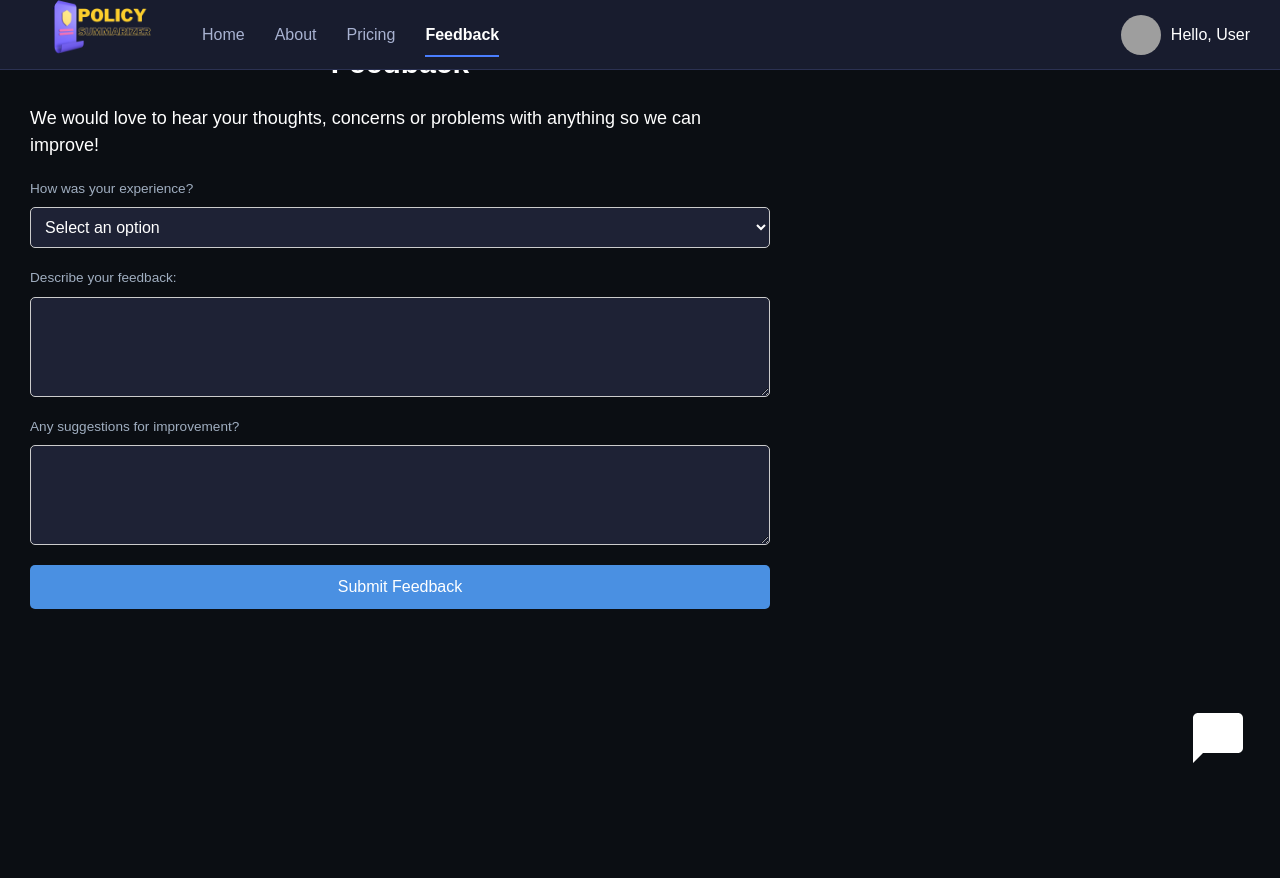
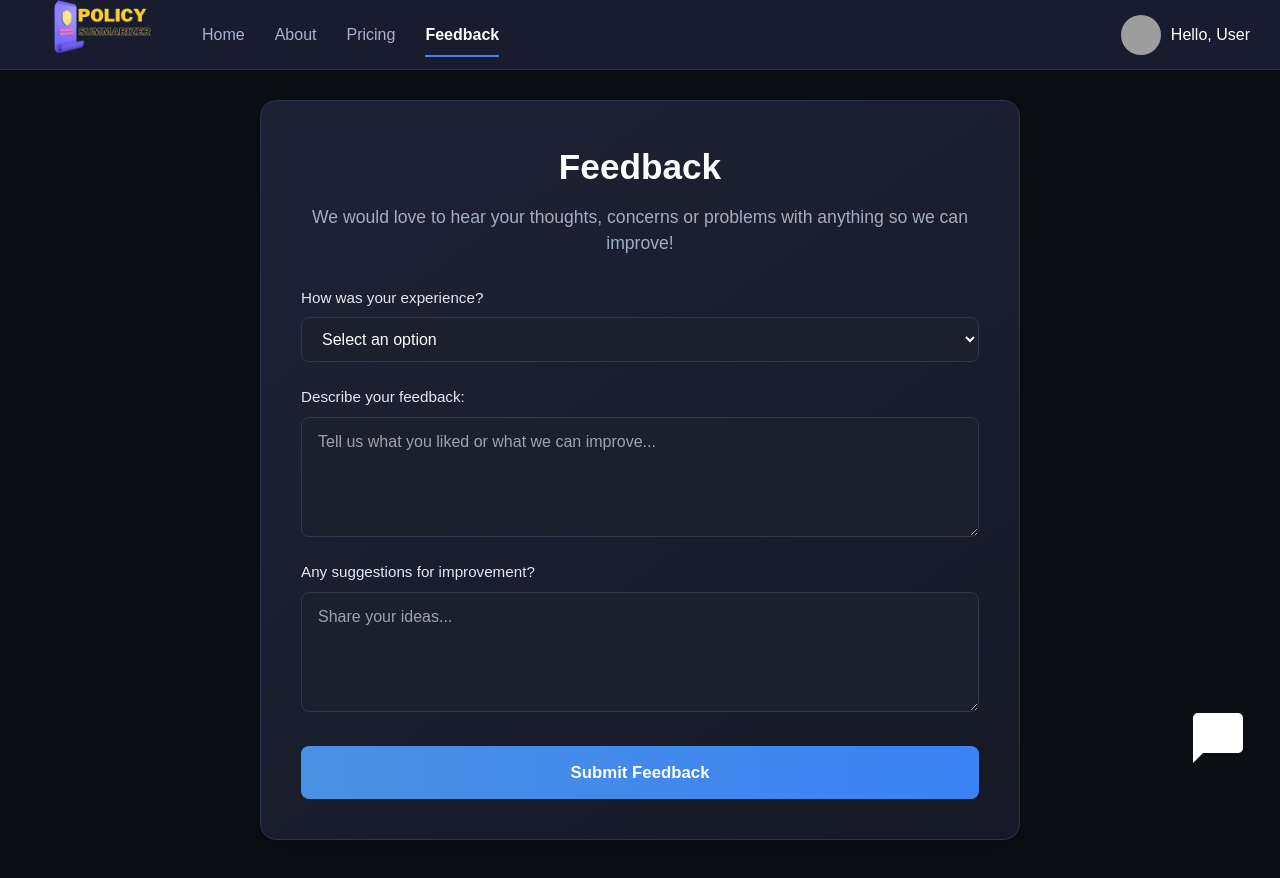
Before and after one commit to Ro706/project_policy, a React (Vite) app: page /feedback in a window 1280 px wide. Before the commit the page ends 800 px from the top, so only its background shows below. Built offline with nearby package versions, Linux system fonts and the light colour scheme; no server answers; sample sign-in values are in the browser's storage; grey boxes are pictures that could not be loaded.

Commit message:
update [27-11-2025] update feedback form UI and fixing each page marginTop

```diff
--- a/src/App.jsx
+++ b/src/App.jsx
@@ -14,6 +14,7 @@ import { Navigate } from "react-router-dom";
 import "./account.css";
 import "./components/Chatbot.css";
 import VerifyOtp from "./pages/VerifyOtp";
+import './feedback.css';
 
 const ProtectedRoute = ({ element }) => {
   const isAuthenticated = localStorage.getItem("token");
--- a/src/feedback.css
+++ b/src/feedback.css
@@ -1,32 +1,47 @@
 .feedback-container {
-  padding: 30px;
+  padding: 100px 20px 40px 20px; /* Top padding for navbar clearance */
   color: white;
   max-width: 800px;
-  margin-top: 10px;
+  margin: 0 auto;
+  min-height: 100vh;
+  display: flex;
+  flex-direction: column;
+  align-items: center;
 }
 
-.feedback-container h2{
-  text-align: center;
-  margin-bottom: 20px;
-  font-weight: 700;
-  font-size: 30px;
+.feedback-card {
+  background: linear-gradient(145deg, #1e2235, #161925);
+  padding: 40px;
+  border-radius: 16px;
+  border: 1px solid #2a314e;
+  box-shadow: 0 10px 30px rgba(0, 0, 0, 0.3);
+  width: 100%;
 }
 
-.feedback-container p {
-  text-align: left;
-  font-size: 18px;
+.feedback-header {
+  text-align: center;
+  margin-bottom: 30px;
 }
-@media screen  and (max-width: 600px) {
-  .feedback-container {
-    margin-top: -350px;
-  }
 
+.feedback-header h2 {
+  margin: 0 0 10px 0;
+  font-size: 2.2em;
+  font-weight: 700;
+  background: white;
+  -webkit-background-clip: text;
+  -webkit-text-fill-color: transparent;
 }
+
+.feedback-header p {
+  color: #a0aec0;
+  font-size: 1.1em;
+  line-height: 1.5;
+}
+
 .feedback-form {
   display: flex;
   flex-direction: column;
-  gap: 20px;
-  margin-top: 20px;
+  gap: 24px;
 }
 
 .form-group {
@@ -35,63 +50,109 @@
 }
 
 .form-group label {
-  margin-bottom: 5px;
-  font-weight: bold;
+  margin-bottom: 8px;
+  font-weight: 500;
+  color: #e2e8f0;
+  font-size: 0.95em;
 }
 
 .form-group select,
 .form-group textarea {
-  padding: 10px;
-  border-radius: 5px;
-  border: 1px solid #ccc;
-  background-color: #1e2235;
-  color: white;
+  padding: 12px 16px;
+  border-radius: 8px;
+  border: 1px solid #2d3748;
+  background-color: #1a202c;
+  color: #fff;
+  font-size: 1em;
+  transition: all 0.2s ease;
+  outline: none;
+}
+
+.form-group select:focus,
+.form-group textarea:focus {
+  border-color: #4a90e2;
+  box-shadow: 0 0 0 3px rgba(74, 144, 226, 0.1);
+  background-color: #171d2d;
 }
 
 .form-group textarea {
   resize: vertical;
-  min-height: 100px;
+  min-height: 120px;
 }
 
 .feedback-form button {
-  padding: 10px;
-  border-radius: 5px;
+  padding: 14px;
+  border-radius: 8px;
   border: none;
   cursor: pointer;
-  background-color: #4a90e2;
+  background: linear-gradient(90deg, #4a90e2, #3b82f6);
   color: white;
-  font-size: 16px;
+  font-size: 1.05em;
+  font-weight: 600;
+  transition: transform 0.1s, box-shadow 0.2s;
+  margin-top: 10px;
 }
 
-.feedback-message {
-  background-color: #03a93a;
-  color: white;
-  padding: 15px;
-  border-radius: 10px;
-  text-align: center;
-  box-shadow: 0 4px 8px rgba(0, 0, 0, 0.2);
-  position: fixed;
-  left: 20px;
-  bottom: 20px;
-  opacity: 0;
-  animation: slideInOut 10s forwards;
+.feedback-form button:hover {
+  opacity: 0.95;
+  transform: translateY(-2px);
+  box-shadow: 0 4px 12px rgba(59, 130, 246, 0.3);
 }
 
-@keyframes slideInOut {
-  0% {
+.feedback-form button:active {
+  transform: translateY(0);
+}
+
+/* Success Toast */
+.feedback-message {
+  position: fixed;
+  bottom: 30px;
+  left: 50%;
+  transform: translateX(-50%);
+  background: rgba(16, 185, 129, 0.95);
+  color: white;
+  padding: 12px 24px;
+  border-radius: 50px;
+  display: flex;
+  align-items: center;
+  gap: 10px;
+  box-shadow: 0 10px 25px rgba(0, 0, 0, 0.2);
+  font-weight: 500;
+  backdrop-filter: blur(4px);
+  z-index: 1000;
+  opacity: 0;
+  animation: slideUpFade 0.5s forwards, fadeOut 0.5s forwards 4s;
+}
+
+@keyframes slideUpFade {
+  from {
     opacity: 0;
-    transform: translateX(-100%);
+    transform: translate(-50%, 20px);
   }
-  10% {
+  to {
     opacity: 1;
-    transform: translateX(0);
-  }
-  90% {
-    opacity: 1;
-    transform: translateX(0);
-  }
-  100% {
-    opacity: 0;
-    transform: translateX(-100%);
+    transform: translate(-50%, 0);
   }
 }
+
+@keyframes fadeOut {
+  to {
+    opacity: 0;
+    visibility: hidden;
+  }
+}
+
+/* Responsive */
+@media (max-width: 768px) {
+  .feedback-container {
+    padding: 90px 16px 30px 16px;
+  }
+
+  .feedback-card {
+    padding: 24px;
+  }
+
+  .feedback-header h2 {
+    font-size: 1.8em;
+  }
+}
--- a/src/home.css
+++ b/src/home.css
@@ -2,7 +2,7 @@ body {
   background-color: #0c0f1a;
   color: #fff;
   font-family: "Poppins", sans-serif;
-  margin-top: 100px;
+  /* margin-top: 100px; */
   padding: 0;
 }
 
--- a/src/pages/About.jsx
+++ b/src/pages/About.jsx
@@ -35,7 +35,7 @@ const features = [
 
 const styles = {
   page: {
-    marginTop: 200,
+    marginTop: 50,
     // background: 'linear-gradient(180deg, #0f1724 0%, #081027 100%)',
     color: '#E6EEF8',
     minHeight: '100vh',
--- a/src/pages/Feedback.jsx
+++ b/src/pages/Feedback.jsx
@@ -1,5 +1,4 @@
 import React, { useState, useEffect } from 'react';
-import '../feedback.css';
 
 const Feedback = () => {
   const [experience, setExperience] = useState('');
@@ -35,15 +34,18 @@ const Feedback = () => {
     if (showMessage) {
       const timer = setTimeout(() => {
         setShowMessage(false);
-      }, 10000);
+      }, 5000); // Match CSS animation duration
       return () => clearTimeout(timer);
     }
   }, [showMessage]);
 
   return (
     <div className="feedback-container">
+      <div className="feedback-card">
+        <div className="feedback-header">
           <h2>Feedback</h2>
           <p>We would love to hear your thoughts, concerns or problems with anything so we can improve!</p>
+        </div>
         <form onSubmit={handleSubmit} className="feedback-form">
           <div className="form-group">
             <label htmlFor="experience">How was your experience?</label>
@@ -67,6 +69,7 @@ const Feedback = () => {
               value={feedback}
               onChange={(e) => setFeedback(e.target.value)}
               required
+              placeholder="Tell us what you liked or what we can improve..."
             ></textarea>
           </div>
           <div className="form-group">
@@ -75,13 +78,15 @@ const Feedback = () => {
               id="suggestion"
               value={suggestion}
               onChange={(e) => setSuggestion(e.target.value)}
+              placeholder="Share your ideas..."
             ></textarea>
           </div>
           <button type="submit">Submit Feedback</button>
         </form>
+      </div>
       {showMessage && (
-        <div className="feedback-message show">
-          Thank you for your feedback 💬
+        <div className="feedback-message">
+          <span>✅</span> Thank you for your feedback!
         </div>
       )}
     </div>
--- a/src/pages/Pricing.jsx
+++ b/src/pages/Pricing.jsx
@@ -124,7 +124,7 @@ const Pricing = () => {
             <li>Chatbot access</li>
             <li>Priority customer support</li>
           </ul>
-          <button className="subscribe-btn" onClick={() => handlePayment(49, 'Monthly Subscription')}>
+          <button className="price-subscribe-btn" onClick={() => handlePayment(49, 'Monthly Subscription')}>
             Choose Plan
           </button>
         </div>
@@ -141,7 +141,7 @@ const Pricing = () => {
             <li>Chatbot access</li>
             <li>Priority customer support</li>
           </ul>
-          <button className="subscribe-btn" onClick={() => handlePayment(499, 'Yearly Subscription')}>
+          <button className="price-subscribe-btn" onClick={() => handlePayment(499, 'Yearly Subscription')}>
             Choose Plan
           </button>
         </div>
--- a/src/pricing.css
+++ b/src/pricing.css
@@ -1,5 +1,5 @@
 .pricing-container {
-  margin-top: 180px;
+  /* margin-top: 180px; */
   padding: 4rem 2rem;
   /* background-color: 181c2e; Dark background */
   color: #f0f0f0;
@@ -113,7 +113,7 @@
   font-size: 1.2rem;
 }
 
-.subscribe-btn {
+.price-subscribe-btn {
   background-color: #007bff;
   color: white;
   border: none;
@@ -126,15 +126,15 @@
   margin-top: auto; /* Pushes button to the bottom */
 }
 
-.subscribe-btn:hover {
+.price-subscribe-btn:hover {
   background-color: #0056b3;
   transform: scale(1.02);
 }
 
-.plan-card.popular .subscribe-btn {
+.plan-card.popular .price-subscribe-btn {
     background-color: #0056b3;
 }
 
-.plan-card.popular .subscribe-btn:hover {
+.plan-card.popular .price-subscribe-btn:hover {
     background-color: #004494;
 }
```
Lines whose indentation alone changed are shown as unchanged.
